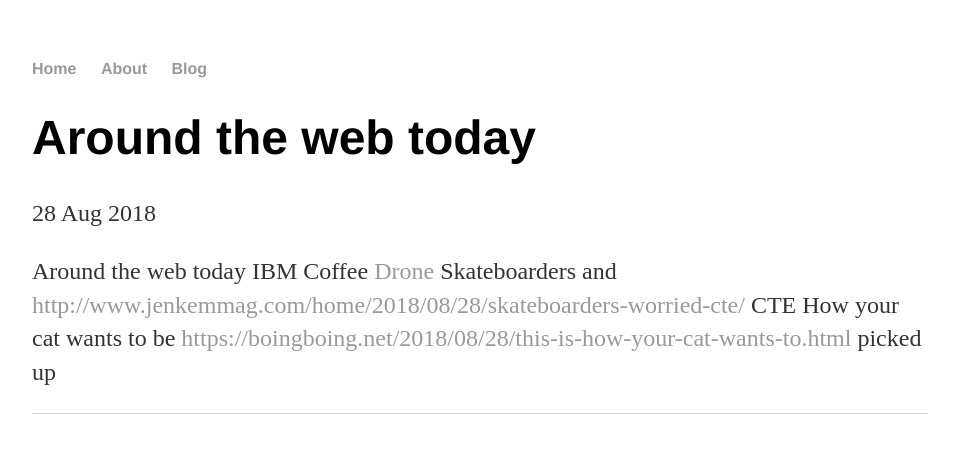
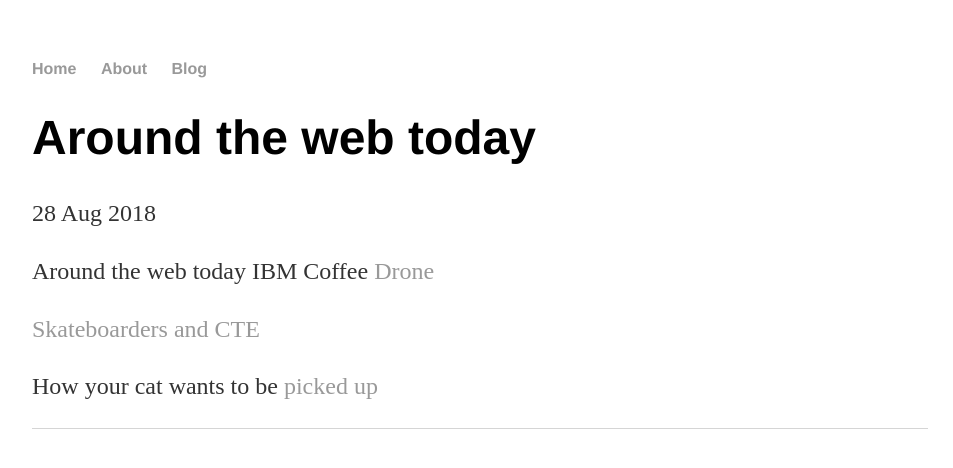
Before and after one commit to jimshreds/jimshreds.github.io, a Jekyll site: the page built from _posts/2018-08-28-things.md, in a window 1280 px wide. Shown: the top 468 px of the page, without its empty margins (160-1113 px from the left). Built offline with Jekyll 4.4.1, drawn with Linux system fonts in a browser that asks for light colours.

Commit message:
Update 2018-08-28-things.md

```diff
--- a/_posts/2018-08-28-things.md
+++ b/_posts/2018-08-28-things.md
@@ -6,5 +6,7 @@ date: 2018-08-28
 
 Around the web today
 IBM Coffee [Drone](https://patents.google.com/patent/US20170174343A1/en)
-Skateboarders and <http://www.jenkemmag.com/home/2018/08/28/skateboarders-worried-cte/> CTE
-How your cat wants to be <https://boingboing.net/2018/08/28/this-is-how-your-cat-wants-to.html> picked up
+
+[Skateboarders and CTE](http://www.jenkemmag.com/home/2018/08/28/skateboarders-worried-cte/)
+
+How your cat wants to be [picked up](https://boingboing.net/2018/08/28/this-is-how-your-cat-wants-to.html)
```
